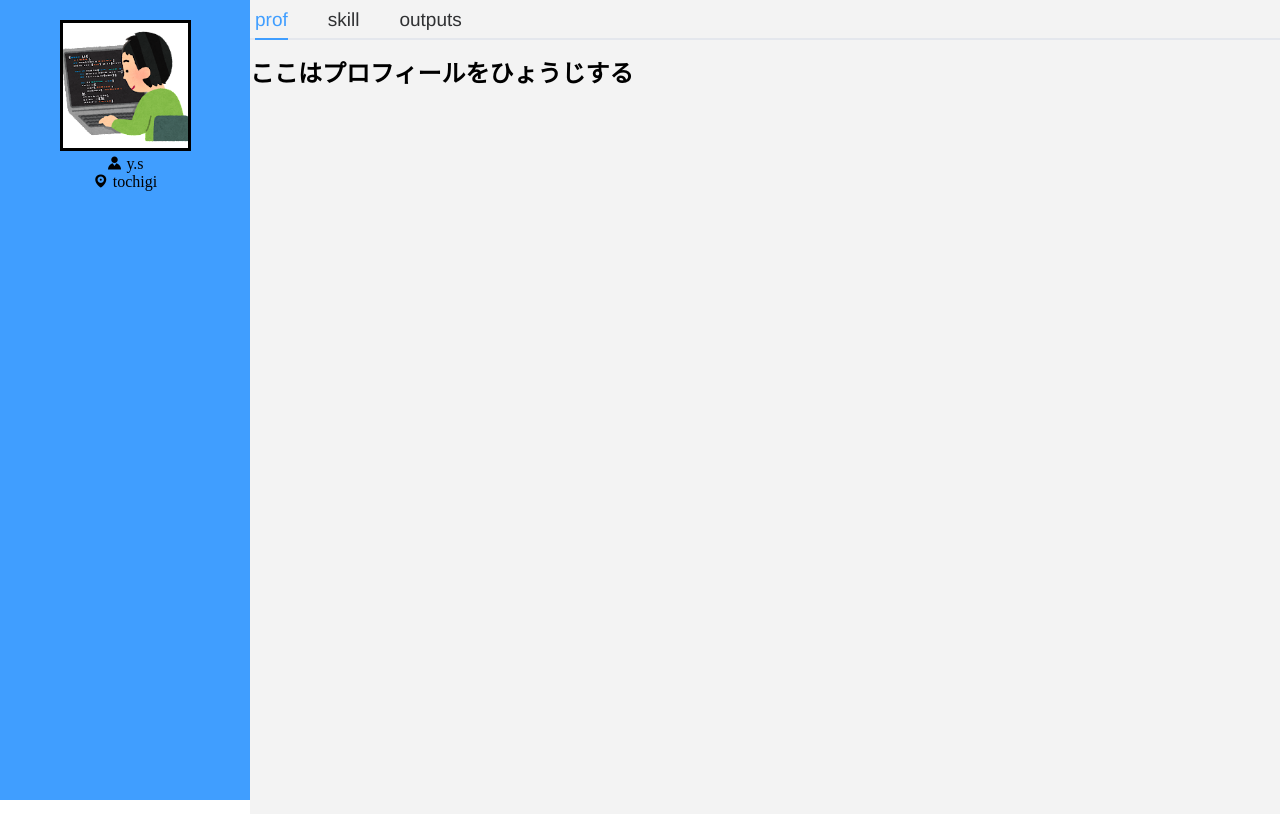
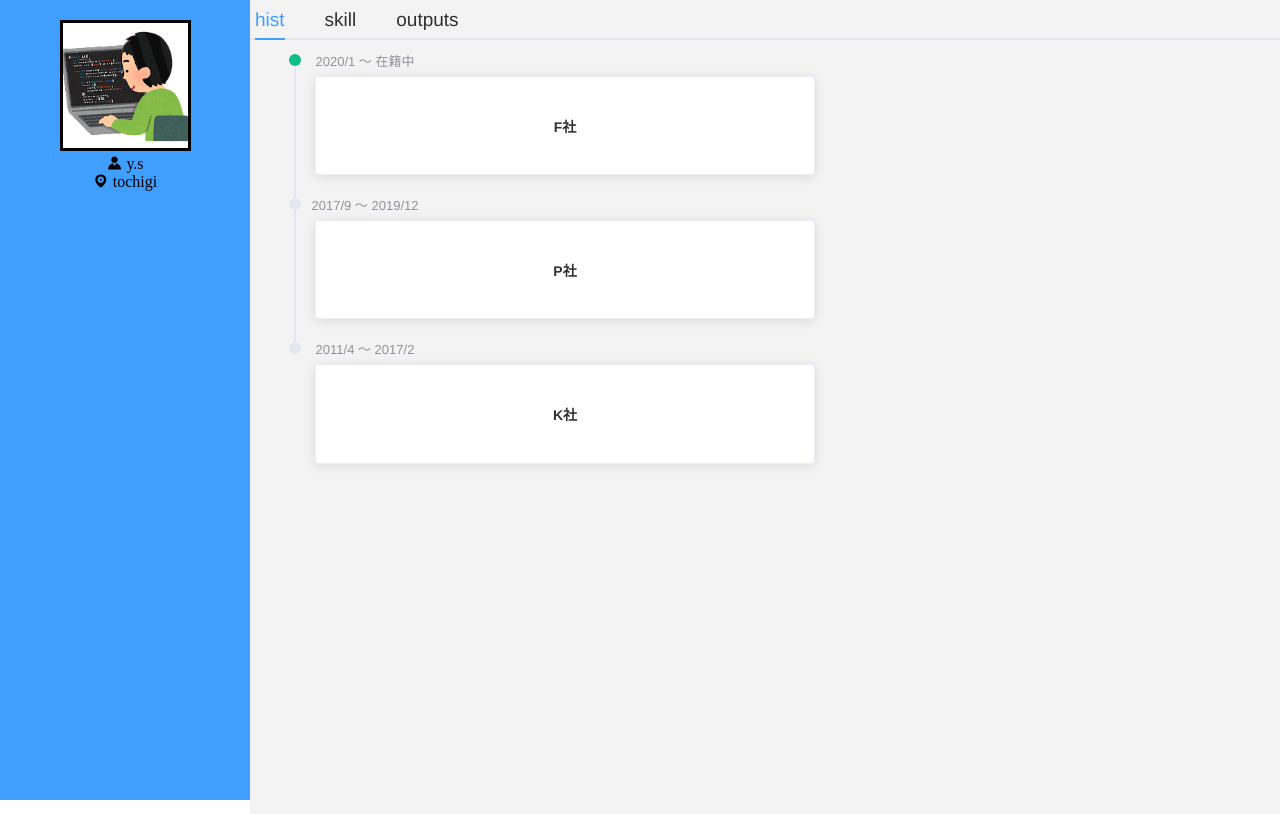
Before and after one commit to as-39sai10/resume39, a Vue app: page /resume39 in a window 1280 px wide. Built offline with nearby package versions, Linux system fonts and the light colour scheme.

Commit message:
ビルド

```diff
--- a/src/components/SideBar.vue
+++ b/src/components/SideBar.vue
@@ -26,7 +26,7 @@ export default {
     return {
       items: [
         { title: "top", path: "/resume39" },
-        { title: "profile", path: "/resume39/profile" },
+        { title: "history", path: "/resume39/history" },
         { title: "skills", path: "/resume39/skills" },
         { title: "outputs", path: "/resume39/outputs" },
       ],
--- /dev/null
+++ b/src/components/hist.vue
@@ -0,0 +1,56 @@
+<template>
+  <div class="history">
+    <el-timeline>
+      <el-timeline-item
+        v-for="(hist, index) in items_hist"
+        :key="index"
+        :icon="hist.icon"
+        :type="hist.type"
+        :color="hist.color"
+        :size="hist.size"
+        :timestamp="hist.year"
+        placement="top"
+      >
+        <el-card>
+          <h4>{{ hist.society }}</h4>
+        </el-card>
+      </el-timeline-item>
+    </el-timeline>
+  </div>
+</template>
+
+<script>
+export default {
+  name: "History",
+  components: {},
+  data() {
+    return {
+      items_hist: [
+        { society: "F社",
+          value: 4,
+          year: "2020/1 〜 在籍中",
+          color: '#0bbd87' },
+        { society: "P社",
+          value: 3,
+          year: "2017/9 〜 2019/12" },
+        { society: "K社",
+          value: 3,
+          year: "2011/4 〜 2017/2" },
+      ],
+    };
+  },
+};
+</script>
+
+<style >
+.profile-page-title {
+  font-size: 24px;
+  font-weight: bold;
+  float: left;
+}
+.history {
+  height: 95vh;
+  background-color: #f3f3f3;
+  overflow: hidden;
+}
+</style>
--- a/src/components/outputs.vue
+++ b/src/components/outputs.vue
@@ -38,9 +38,11 @@ div.content {
   display: inline-block;
   float: left;
   margin: 5px;
-  width: 30%;
+  width: 420px;
 }
-
+.content {
+  height: 300px;
+}
 h3 {
   color: white;
 }
--- a/src/components/prof.vue
+++ /dev/null
@@ -1,28 +0,0 @@
-<template>
-  <div class="profile">
-    <div class="profile-page-title">ここはプロフィールをひょうじする</div>
-  </div>
-</template>
-
-<script>
-export default {
-  name: "Profile",
-  components: {
-
-  },
-};
-</script>
-
-<style >
-.profile-page-title {
-  font-size: 24px;
-  font-weight: bold;
-  float: left;
-}
-.profile {
-  height: 95vh;
-  background-color: #f3f3f3;
-  overflow: hidden;
-}
-
-</style>
--- a/src/components/skill.vue
+++ b/src/components/skill.vue
@@ -151,7 +151,7 @@ export default {
   width: 150px;
   background-color: #fff;
 }
-.xperience-year {
-  width: 150px;
+.experience-year {
+  width: 80px;
 }
 </style>
--- a/src/css/element.css
+++ b/src/css/element.css
@@ -7,6 +7,18 @@
 .el-rate {
     width: 150px;
 }
-.el-card__header{
+.el-card__header {
     padding-left: 0;
+    background-color: #fff !important;
 }
+.el-timeline-item__content  {
+    width: 500px;
+    padding-left: 25px;
+}
+.el-timeline-item__timestamp {
+    width: 150px;
+}
+.el-timeline-item__wrapper {
+    margin-left: 0px;
+    padding-left: 0px;
+}
--- a/src/router/index.js
+++ b/src/router/index.js
@@ -5,7 +5,7 @@ Vue.component('tabs', Tabs);
 Vue.component('tab', Tab);
 import Home from '../views/Home.vue'
 import OutPut from '../components/outputs'
-import Profile from '../components/prof'
+import Profile from '../components/hist'
 import Skills from '../components/skill'
 
 Vue.use(VueRouter)
--- a/src/views/Home.vue
+++ b/src/views/Home.vue
@@ -1,6 +1,6 @@
 <template>
   <el-tabs v-model="activeName" @tab-click="handleClick">
-    <el-tab-pane label="prof" name="first"> <prof></prof> </el-tab-pane>
+    <el-tab-pane label="hist" name="first"> <hist></hist> </el-tab-pane>
     <span slot="label" class="fontClass">prof</span>
     <el-tab-pane label="skill" name="second"> <skill></skill> </el-tab-pane>
     <el-tab-pane label="outputs" name="third"><outputs></outputs> </el-tab-pane>
@@ -8,14 +8,14 @@
 </template>
 
 <script>
-import prof from "../components/prof.vue";
+import hist from "../components/hist.vue";
 import outputs from "../components/outputs.vue";
 import skill from "../components/skill.vue";
 
 export default {
   name: "Home",
   components: {
-    prof,
+    hist,
     outputs,
     skill,
   },
```
Also changed, not shown: 7 other files (tests, documents, lock files or other folders).
